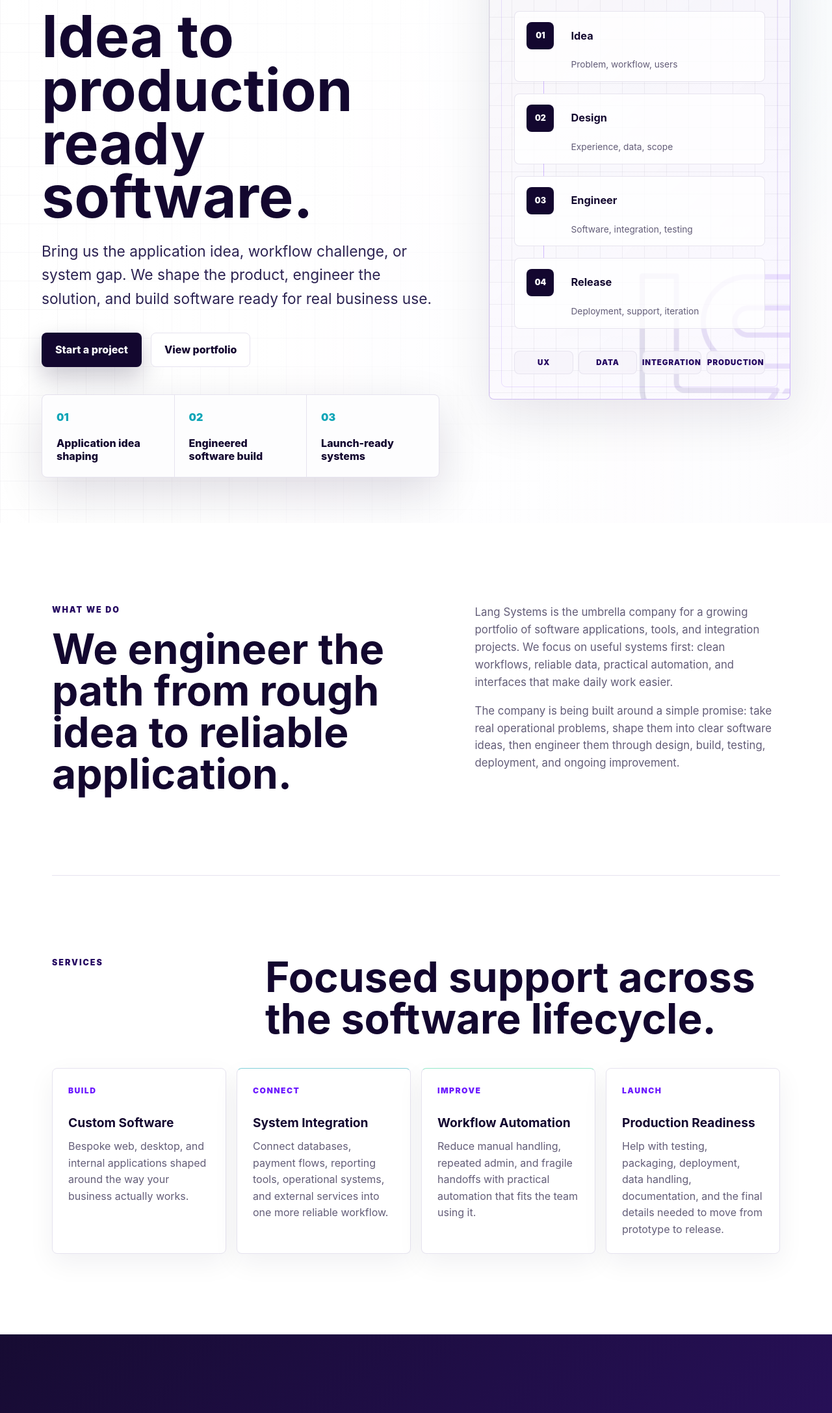
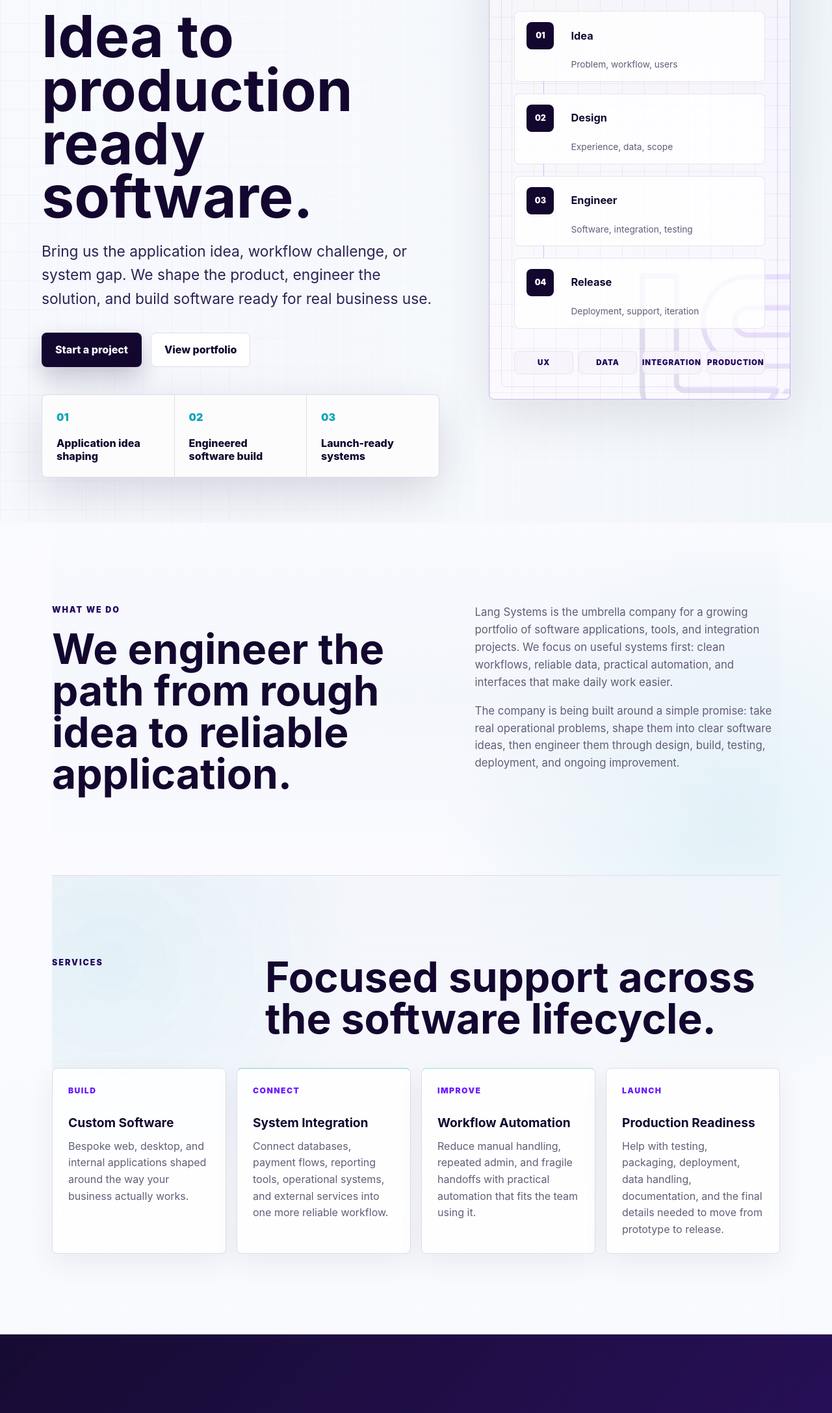
Before and after one commit to langzonedev/LangSystemsWebsite, a plain HTML site: page index.html in a window 1280 px wide. Shown: the part 350-2525 px from the top of the page at 65% size. Drawn offline with Linux system fonts and the light colour scheme.

Commit message:
Refine background and contact copy

```diff
--- a/index.html
+++ b/index.html
@@ -277,8 +277,8 @@
           <p class="eyebrow">Contact</p>
           <h2 id="contact-title">Ready to shape the next system?</h2>
           <p>
-            Lang Systems is preparing the official domain and email setup. Until those details are
-            finalised, this section is ready for your preferred contact method.
+            Share the idea, workflow challenge, or integration gap you want to solve. We will help
+            shape the path from first conversation to practical software delivery.
           </p>
         </div>
         <address class="contact-panel">
@@ -287,7 +287,6 @@
           <a href="https://langsystems.com.au" target="_blank" rel="noopener noreferrer">
             langsystems.com.au
           </a>
-          <small>Placeholder contact details to update once email and domain are active.</small>
         </address>
       </section>
     </main>
--- a/styles.css
+++ b/styles.css
@@ -2,9 +2,11 @@
   --ink: #13072f;
   --ink-2: #2c2352;
   --muted: #635d78;
-  --line: #e6e3ef;
-  --paper: #ffffff;
-  --wash: #f6f4fb;
+  --line: #deddea;
+  --paper: #fbfbff;
+  --panel: #ffffff;
+  --wash: #f1f4fa;
+  --blueprint: #e8f0f7;
   --violet: #6c19ff;
   --violet-dark: #250861;
   --cyan: #0ea5b7;
@@ -24,10 +26,25 @@ html {
 body {
   margin: 0;
   color: var(--ink);
-  background: var(--paper);
+  background:
+    radial-gradient(circle at 16% 8%, rgba(108, 25, 255, 0.08), transparent 26rem),
+    radial-gradient(circle at 88% 34%, rgba(14, 165, 183, 0.1), transparent 28rem),
+    linear-gradient(180deg, #f7f9fd 0%, #fbfbff 34%, #f3f7fb 70%, #fbfbff 100%);
   font-family:
     Inter, ui-sans-serif, system-ui, -apple-system, BlinkMacSystemFont, "Segoe UI", sans-serif;
   line-height: 1.6;
+}
+
+body::before {
+  position: fixed;
+  inset: 0;
+  z-index: -1;
+  content: "";
+  background-image:
+    linear-gradient(rgba(19, 7, 47, 0.026) 1px, transparent 1px),
+    linear-gradient(90deg, rgba(19, 7, 47, 0.026) 1px, transparent 1px);
+  background-size: 58px 58px;
+  pointer-events: none;
 }
 
 body.nav-open {
@@ -64,7 +81,7 @@ img {
   justify-content: space-between;
   min-height: 78px;
   padding: 16px clamp(20px, 5vw, 64px);
-  background: rgba(255, 255, 255, 0.86);
+  background: rgba(251, 251, 255, 0.88);
   border-bottom: 1px solid rgba(230, 227, 239, 0.85);
   backdrop-filter: blur(18px);
 }
@@ -182,9 +199,10 @@ img {
   overflow: hidden;
   isolation: isolate;
   background:
-    linear-gradient(90deg, rgba(255, 255, 255, 0.98) 0%, rgba(255, 255, 255, 0.88) 54%, rgba(255, 255, 255, 0.72) 100%),
-    radial-gradient(circle at 82% 35%, rgba(14, 165, 183, 0.12), transparent 32%),
-    linear-gradient(135deg, #ffffff 0%, #f7f5fc 100%);
+    linear-gradient(90deg, rgba(247, 249, 253, 0.96) 0%, rgba(247, 249, 253, 0.84) 56%, rgba(241, 246, 250, 0.76) 100%),
+    radial-gradient(circle at 78% 26%, rgba(14, 165, 183, 0.14), transparent 34%),
+    radial-gradient(circle at 18% 82%, rgba(108, 25, 255, 0.08), transparent 30%),
+    linear-gradient(135deg, #f8fafc 0%, #f0f5fa 100%);
 }
 
 .hero::before {
@@ -193,8 +211,8 @@ img {
   z-index: -2;
   content: "";
   background-image:
-    linear-gradient(rgba(19, 7, 47, 0.045) 1px, transparent 1px),
-    linear-gradient(90deg, rgba(19, 7, 47, 0.045) 1px, transparent 1px);
+    linear-gradient(rgba(19, 7, 47, 0.04) 1px, transparent 1px),
+    linear-gradient(90deg, rgba(19, 7, 47, 0.04) 1px, transparent 1px);
   background-size: 44px 44px;
   mask-image: linear-gradient(90deg, rgba(0, 0, 0, 0.8), transparent 78%);
 }
@@ -496,6 +514,44 @@ h3 {
   padding: clamp(72px, 10vw, 124px) 0;
 }
 
+.intro,
+.services,
+.portfolio {
+  position: relative;
+}
+
+.intro::before,
+.services::before,
+.portfolio::before {
+  position: absolute;
+  top: 0;
+  bottom: 0;
+  left: 50%;
+  width: 100%;
+  max-width: 100vw;
+  z-index: -1;
+  content: "";
+  pointer-events: none;
+  transform: translateX(-50%);
+}
+
+.intro::before {
+  background:
+    linear-gradient(180deg, rgba(251, 251, 255, 0), rgba(232, 240, 247, 0.34) 48%, rgba(251, 251, 255, 0));
+}
+
+.services::before {
+  background:
+    radial-gradient(circle at 8% 18%, rgba(14, 165, 183, 0.08), transparent 24rem),
+    linear-gradient(180deg, rgba(241, 244, 250, 0.76), rgba(251, 251, 255, 0.42));
+}
+
+.portfolio::before {
+  background:
+    radial-gradient(circle at 86% 4%, rgba(108, 25, 255, 0.07), transparent 24rem),
+    linear-gradient(180deg, rgba(251, 251, 255, 0.24), rgba(232, 240, 247, 0.44));
+}
+
 .section-heading {
   display: grid;
   grid-template-columns: minmax(180px, 0.5fr) minmax(0, 1.5fr);
@@ -544,10 +600,11 @@ h3 {
 .product-card {
   min-height: 245px;
   padding: 24px;
-  background: var(--paper);
+  background: rgba(255, 255, 255, 0.84);
   border: 1px solid var(--line);
   border-radius: 8px;
   box-shadow: 0 14px 42px rgba(19, 7, 47, 0.06);
+  backdrop-filter: blur(10px);
 }
 
 .service-card {
@@ -851,8 +908,8 @@ h3 {
 
 .placeholder-product {
   background:
-    linear-gradient(rgba(246, 244, 251, 0.94), rgba(246, 244, 251, 0.98)),
-    linear-gradient(135deg, rgba(108, 25, 255, 0.12), transparent);
+    linear-gradient(rgba(247, 249, 253, 0.88), rgba(241, 246, 250, 0.96)),
+    linear-gradient(135deg, rgba(108, 25, 255, 0.1), rgba(14, 165, 183, 0.08));
 }
 
 .muted-link {
@@ -889,7 +946,9 @@ h3 {
   gap: clamp(30px, 5vw, 72px);
   align-items: center;
   padding: clamp(70px, 10vw, 110px) clamp(20px, 5vw, 64px);
-  background: var(--wash);
+  background:
+    linear-gradient(135deg, rgba(241, 244, 250, 0.94), rgba(232, 240, 247, 0.84)),
+    linear-gradient(90deg, rgba(14, 165, 183, 0.08), transparent);
   border-top: 1px solid var(--line);
   border-bottom: 1px solid var(--line);
 }
@@ -904,7 +963,7 @@ h3 {
   gap: 12px;
   padding: 28px;
   font-style: normal;
-  background: #ffffff;
+  background: rgba(255, 255, 255, 0.86);
   border: 1px solid var(--line);
   border-radius: 8px;
   box-shadow: var(--shadow);
```
